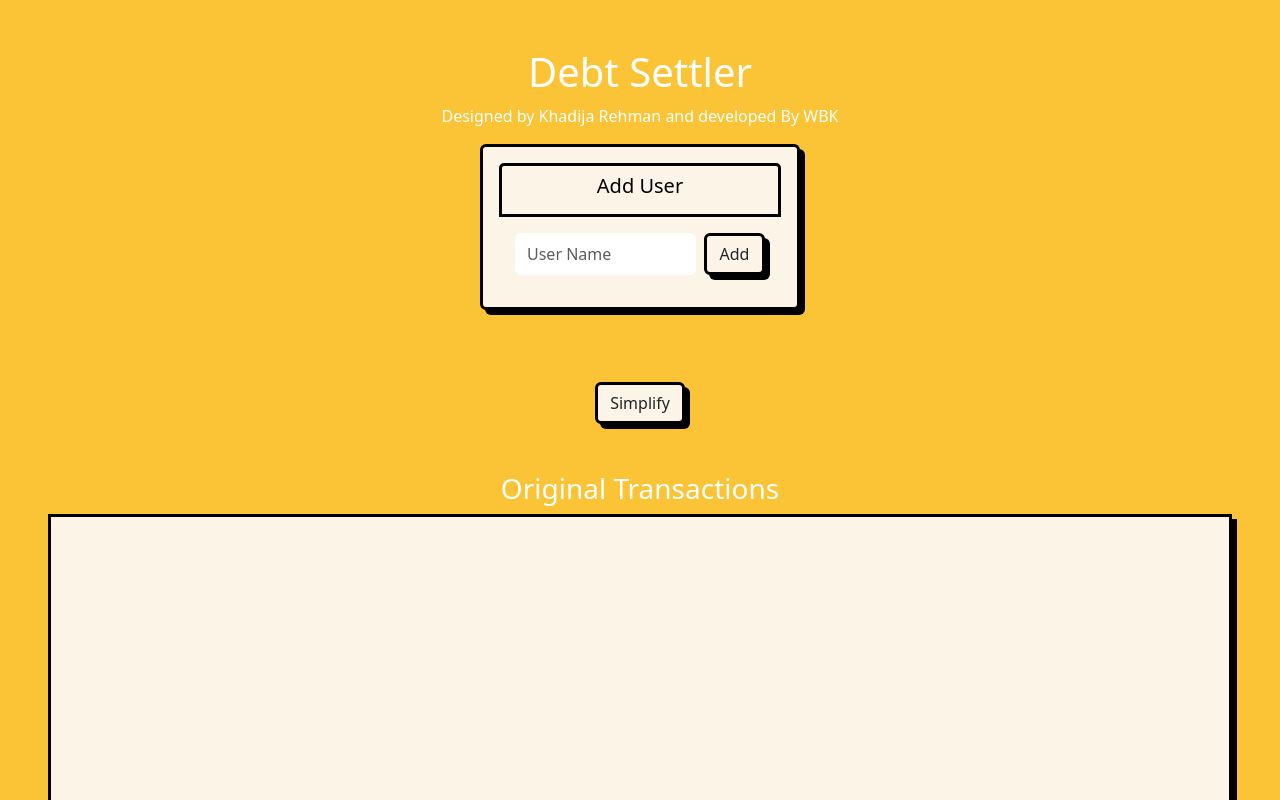
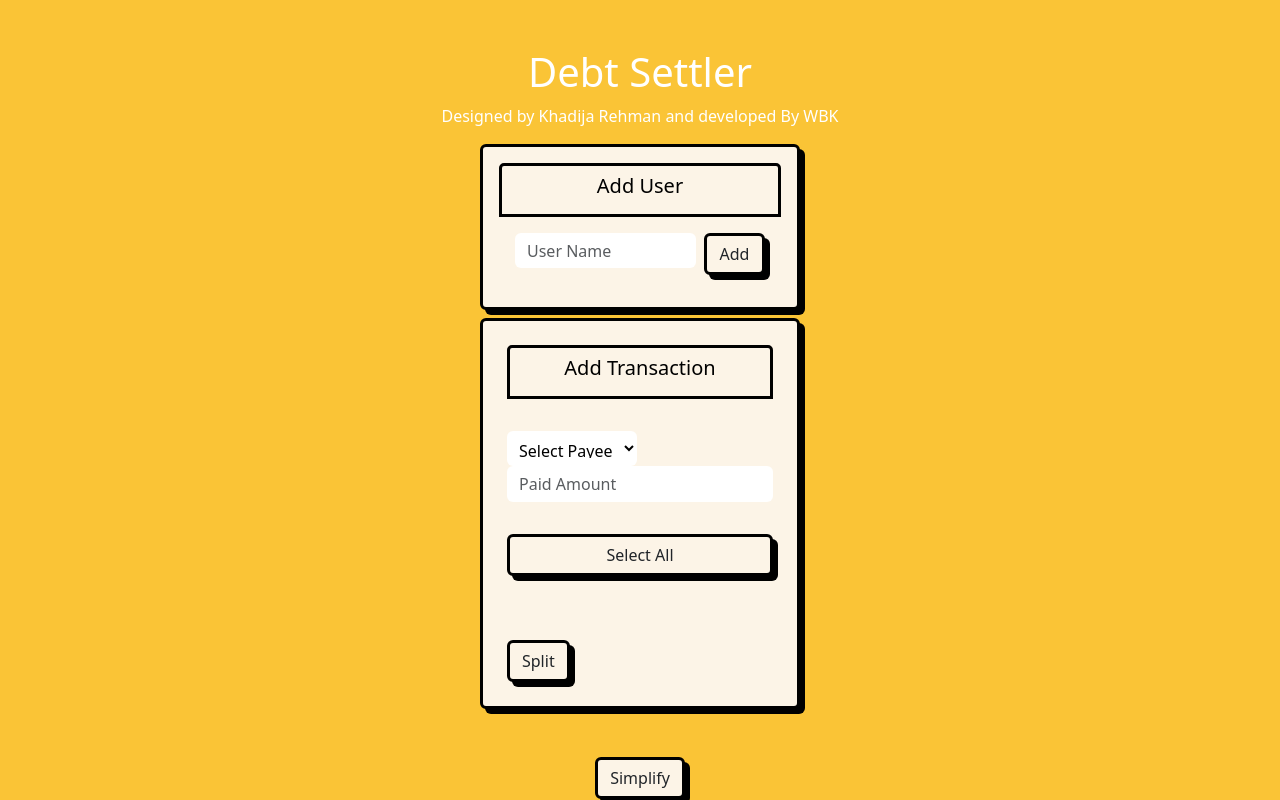
Before and after one commit to waleedbinkhalid74/debt_settler, a React (Vite) app in the folder debt_settler/: page / in a window 1280 px wide. Shown: the top 800 px of the page. Built offline with nearby package versions, Linux system fonts and the light colour scheme.

Commit message:
Remove add user and add addtransaction

```diff
--- a/debt_settler/src/App.css
+++ b/debt_settler/src/App.css
@@ -24,6 +24,14 @@
 .bg-inputFields {
     background-color: #FFF !important;
     font-style: public-sans;
+    height: 35px;
+}
+
+.bg-inputFieldsWrapped {
+    background-color: #FFF !important;
+    font-style: public-sans;
+    height: 35px;
+    width: 100%;
 }
 
 .bg-button {
--- a/debt_settler/src/App.tsx
+++ b/debt_settler/src/App.tsx
@@ -4,6 +4,7 @@ import AddUser from './components/AddUser'
 import Settle from './components/Settle'
 import Graph from './components/Graph'
 import Transaction from './Types'
+import AddTransaction from "./components/AddTransaction";
 
 function App() {
   const [transactions, setTransactions] = useState<Transaction[]>([]);
@@ -12,15 +13,22 @@ function App() {
 
   // Function to handle transaction updates from a User component
   const addTransaction = (userName: string, amount: number, otherUsers: string) => {
-    for (let user of otherUsers) {
-      setTransactions((prevTransactions) => [
-        ...prevTransactions,
-        [userName, amount, user],
-      ]);
-    }
+    setTransactions((prevTransactions) => [
+      ...prevTransactions,
+      [userName, amount, otherUsers],
+    ]);
   };
   const handleSettle = (newTransactions: Transaction[]) => {
     setSimplifiedTransactions(newTransactions); // Update the state with the optimized transactions
+  };
+
+
+  const handleDelete = (userName: string) => {
+    if (transactions.some(transaction => transaction[0] === userName || transaction[2] === userName)) {
+      alert("User has transactions!");
+      return;
+    }
+    setUsers(users.filter(user => user !== userName));  // Remove user by name
   };
 
   return (
@@ -30,6 +38,7 @@ function App() {
       </h1>
       <p className="text-center text-lg">Designed by Khadija Rehman and developed By WBK</p>
       <AddUser users={users} transactions={transactions} setUsers={setUsers} addTransaction={addTransaction} />
+      <AddTransaction users={users} handleDelete={handleDelete} addTransaction={addTransaction} />
 
       <div className="flex justify-center w-full bg-base">
         <Settle transactions={transactions} users={users} onSettle={handleSettle} />
--- a/debt_settler/src/components/User.tsx
+++ b/debt_settler/src/components/AddTransaction.tsx
@@ -1,18 +1,23 @@
-// UserCard.tsx
-import React, { useState } from "react";
+import { useState } from "react";
 
-interface UserProps {
-    userName: string;
-    handleDelete: (userName: string) => void;  // Pass handleDelete from the parent
+interface AddTransactionProps {
     users: string[];  // Pass users array from the parent
     addTransaction: (userName: string, amount: number, otherUsers: string) => void;  // New prop to handle transaction updates
+    handleDelete: (userName: string) => void;  // Pass handleDelete from the parent
 }
 
-const User: React.FC<UserProps> = ({ userName, handleDelete, users, addTransaction }) => {
+
+const AddTransaction: React.FC<AddTransactionProps> = ({ users, handleDelete, addTransaction }) => {
     const [amount, setAmount] = useState<string>("");
     const [error, setError] = useState<string | null>(null);
     const [involvedUsers, setInvolvedUsers] = useState<string[]>([]);
     const [individualAmount, setIndividualAmount] = useState<Record<string, number>>({});
+    const [selectedPayee, setSelectedPayee] = useState<string>("");
+
+    const handleDropdownChange = (payee: string) => {
+        setSelectedPayee(payee);
+        console.log("Selected Payee: ", selectedPayee);
+    };
 
     const handleCheckboxChange = (item: string) => {
         setInvolvedUsers((prev) =>
@@ -43,31 +48,35 @@ const User: React.FC<UserProps> = ({ userName, handleDelete, users, addTransacti
             alert("Please select at least one user");
             return;
         }
+        // if payee is not in users then raise alert
+        if (!users.includes(selectedPayee)) {
+            alert("Payee not in users list");
+            return;
+        }
 
         // if individual amounts contain anything then their sum should match the total amount
         let targetUsers = [...involvedUsers]; // Create a shallow copy
         let unequalSplit: boolean = Object.keys(individualAmount).length > 0;
         if (unequalSplit) {
-            console.log("amount ", numericAmount);
             if (!isNaN(numericAmount) && totalindividualAmount !== numericAmount) {
                 alert("Amounts don't match!");
                 return;
             }
             for (let [user, amount] of Object.entries(individualAmount)) {
-                addTransaction(userName, amount, user);  // Pass the transaction up to the parent
+                addTransaction(selectedPayee, amount, user);  // Pass the transaction up to the parent
             }
         }
         else {
             // if involved Users involves self then remove self and devide numeric amount by length + 1
-            if (targetUsers.includes(userName)) {
-                targetUsers.splice(targetUsers.indexOf(userName), 1);
+            if (targetUsers.includes(selectedPayee)) {
+                targetUsers.splice(targetUsers.indexOf(selectedPayee), 1);
                 for (let user of targetUsers) {
-                    addTransaction(userName, numericAmount / (targetUsers.length + 1), user);  // Pass the transaction up to the parent
+                    addTransaction(selectedPayee, numericAmount / (targetUsers.length + 1), user);  // Pass the transaction up to the parent
                 }
             }
             else {
                 for (let user of targetUsers) {
-                    addTransaction(userName, numericAmount / targetUsers.length, user);  // Pass the transaction up to the parent
+                    addTransaction(selectedPayee, numericAmount / targetUsers.length, user);  // Pass the transaction up to the parent
                 }
             }
         }
@@ -80,9 +89,25 @@ const User: React.FC<UserProps> = ({ userName, handleDelete, users, addTransacti
     return (
         <div className="bg-card container card w-25 p-4 mt-2 text-white">
             <div className="bg-cardHeader card-header">
-                <h5 className="card-title text-black text-center">{userName}</h5>
+                <h5 className="card-title text-black text-center">Add Transaction</h5>
             </div>
             <div className="card-body d-flex"></div>
+            <div className="row">
+                <div className="text-black">
+                    <select
+                        value={selectedPayee}  // Bind to state
+                        onChange={(e) => handleDropdownChange(e.target.value)}
+                        className="w-40 p-2 rounded bg-inputFields border-0"
+                    >
+                        <option value="" disabled>Select Payee</option>  {/* Placeholder option */}
+                        {users.map((user) => (
+                            <option key={user} value={user}>
+                                {user}
+                            </option>
+                        ))}
+                    </select>
+                </div>
+            </div>
             <input
                 type="number"
                 className="form-control text-black border-0"
@@ -110,14 +135,14 @@ const User: React.FC<UserProps> = ({ userName, handleDelete, users, addTransacti
                                 type="checkbox"
                                 checked={involvedUsers.includes(item)}
                                 onChange={() => handleCheckboxChange(item)}
-                                className="w-5 h-5"
+                                className="w-5 h-15"
                             />
-                            <span className="w-32 gap-x-4">{item}</span>
+                            <span className="w-32 gap-x-2">{item}</span>
                         </div>
                         <div className="col-sm">
                             <input
                                 type="number"
-                                className="text-black rounded bg-inputFields border-0"
+                                className="text-black rounded bg-inputFieldsWrapped border-0"
                                 placeholder="Amount"
                                 disabled={!involvedUsers.includes(item)}
                                 onChange={(e) => {
@@ -130,6 +155,14 @@ const User: React.FC<UserProps> = ({ userName, handleDelete, users, addTransacti
                                 value={individualAmount[item] || ""}
                             />
                         </div>
+                        <div className="col-sm">
+                            <button
+                                className="btn bg-buttonDanger"  // Changed color to indicate deletion
+                                onClick={() => handleDelete(item)}  // Call the passed delete function
+                            >
+                                Delete
+                            </button>
+                        </div>
                     </div>
                     <div style={{ marginBottom: "4px" }}></div>
                 </div>
@@ -140,15 +173,9 @@ const User: React.FC<UserProps> = ({ userName, handleDelete, users, addTransacti
                 <button className="btn bg-button" onClick={handleSplit}>
                     Split
                 </button>
-                <button
-                    className="btn bg-buttonDanger"  // Changed color to indicate deletion
-                    onClick={() => handleDelete(userName)}  // Call the passed delete function
-                >
-                    Delete
-                </button>
             </div>
         </div >
     );
 };
 
-export default User;
+export default AddTransaction;
--- a/debt_settler/src/components/AddUser.tsx
+++ b/debt_settler/src/components/AddUser.tsx
@@ -24,13 +24,6 @@ function AddUser({ users, transactions, setUsers, addTransaction }: AddUserProps
     }
   };
 
-  const handleDelete = (userName: string) => {
-    if (transactions.some(transaction => transaction[0] === userName || transaction[2] === userName)) {
-      alert("User has transactions!");
-      return;
-    }
-    setUsers(users.filter(user => user !== userName));  // Remove user by name
-  };
 
   return (
     <div>
@@ -52,7 +45,7 @@ function AddUser({ users, transactions, setUsers, addTransaction }: AddUserProps
         </div>
       </div>
 
-      <div className="mt-4 d-flex flex-wrap gap-3">
+      {/* <div className="mt-4 d-flex flex-wrap gap-3">
         {users.map((user, index) => (
           <User
             key={index}
@@ -61,7 +54,7 @@ function AddUser({ users, transactions, setUsers, addTransaction }: AddUserProps
             users={users}
             addTransaction={addTransaction} />
         ))}
-      </div>
+      </div> */}
     </div>
   );
 }
--- a/debt_settler/src/components/Graph.tsx
+++ b/debt_settler/src/components/Graph.tsx
@@ -35,7 +35,6 @@ const Graph: React.FC<GraphProps> = ({ users, transactions, immediateRender }) =
                 label: user, // Node label is set to the user's name
             }));
         }
-
         const userIndexMap = invovledUsers.reduce((acc, user, index) => {
             acc[user] = index + 1; // Store 1-based index
             return acc;
@@ -59,7 +58,7 @@ const Graph: React.FC<GraphProps> = ({ users, transactions, immediateRender }) =
 
     return (
         <div>
-            <div className="bg-card" ref={containerRef} style={{ height: 400 }} />
+            <div className="bg-card rounded" ref={containerRef} style={{ height: 400 }} />
         </div>
     );
 };
```
